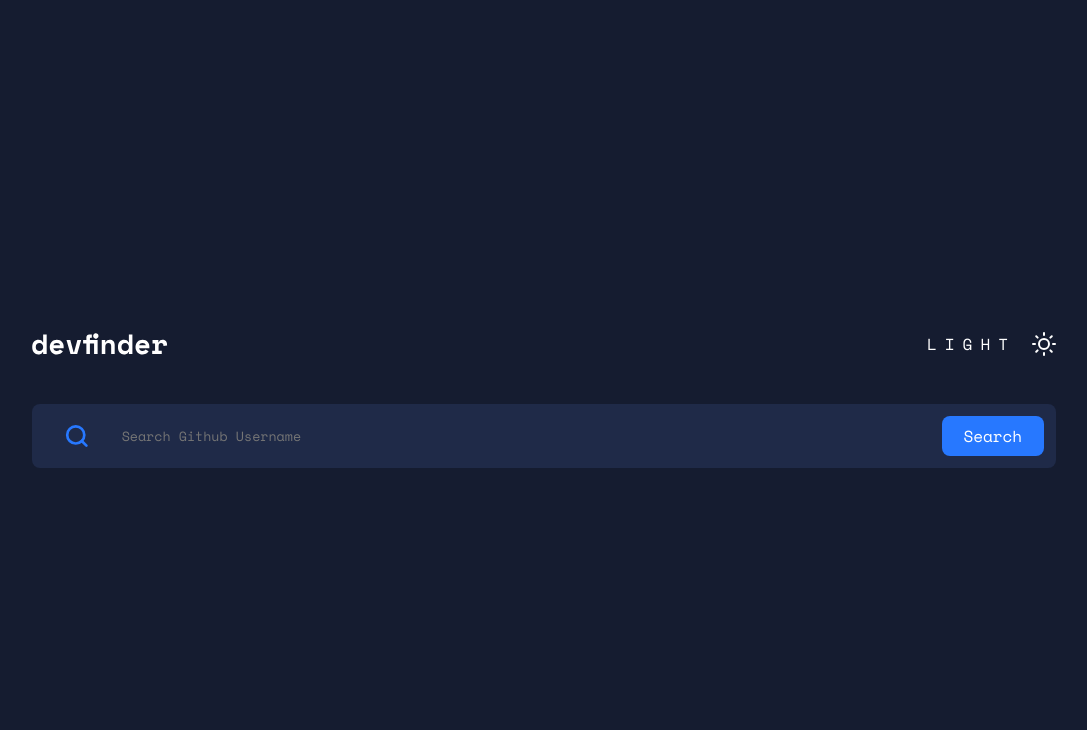
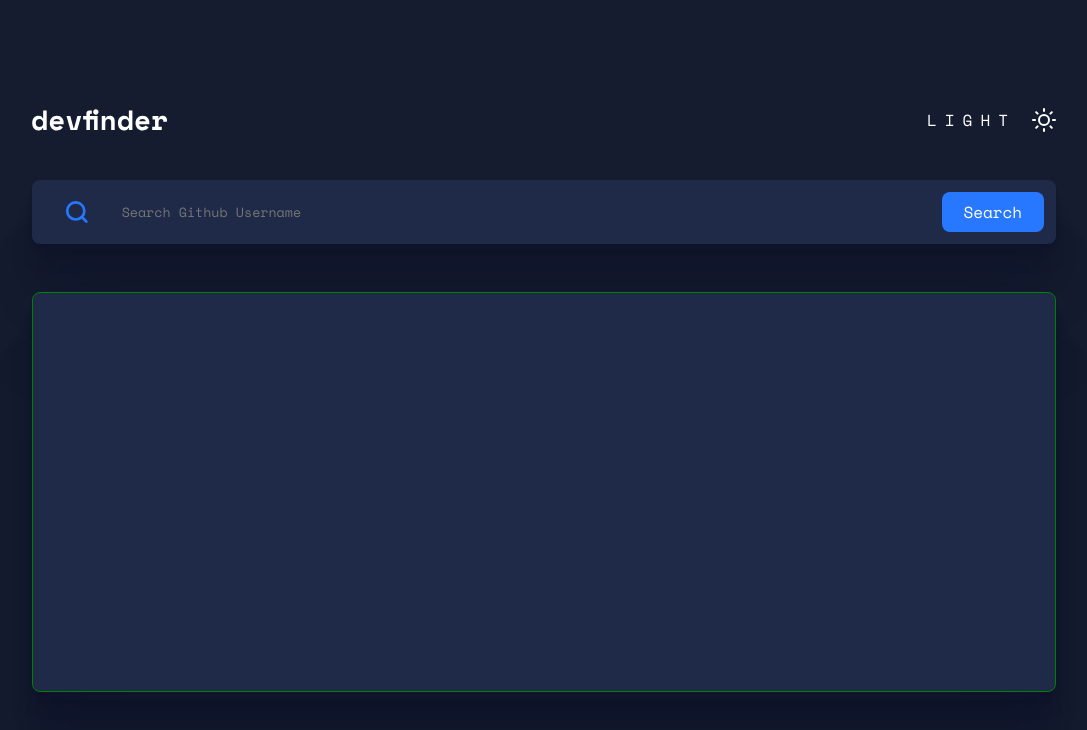
Before and after one commit to giovannamoeller/dev-finder, a React (Create React App) app: page / in a window 1280 px wide. Shown: the top 730 px of the page, without its empty margins (96-1183 px from the left). Built offline with nearby package versions, Linux system fonts and the light colour scheme.

Commit message:
Creating profile user container

```diff
--- a/src/components/Input/styles.js
+++ b/src/components/Input/styles.js
@@ -7,6 +7,7 @@ export const InputContainer = styled.form`
   display: flex;
   align-items: center;
   border-radius: 0.5rem;
+  box-shadow: 0px 100px 80px rgba(12, 12, 37, 0.11), 0px 64.8148px 46.8519px rgba(12, 12, 37, 0.0835185), 0px 38.5185px 25.4815px rgba(12, 12, 37, 0.0668148), 0px 20px 13px rgba(12, 12, 37, 0.055), 0px 8.14815px 6.51852px rgba(12, 12, 37, 0.0431852), 0px 1.85185px 3.14815px rgba(12, 12, 37, 0.0264815);
 
   input {
     width: 100%;
--- /dev/null
+++ b/src/components/ProfileUser/index.js
@@ -0,0 +1,10 @@
+import { ProfileUserContainer } from './styles';
+import { MapPin, Link, Twitter, Briefcase  } from 'react-feather';
+
+export function ProfileUser() {
+  return (
+    <ProfileUserContainer>
+
+    </ProfileUserContainer>
+  )
+}
--- /dev/null
+++ b/src/components/ProfileUser/styles.js
@@ -0,0 +1,11 @@
+import styled from "styled-components";
+
+export const ProfileUserContainer = styled.section`
+  width: 100%;
+  border: 1px solid green;
+  height: 50vh;
+  margin-top: 3rem;
+  border-radius: 0.5rem;
+  background: #1F2A48;
+  box-shadow: 0px 100px 80px rgba(12, 12, 37, 0.11), 0px 64.8148px 46.8519px rgba(12, 12, 37, 0.0835185), 0px 38.5185px 25.4815px rgba(12, 12, 37, 0.0668148), 0px 20px 13px rgba(12, 12, 37, 0.055), 0px 8.14815px 6.51852px rgba(12, 12, 37, 0.0431852), 0px 1.85185px 3.14815px rgba(12, 12, 37, 0.0264815);
+`;
--- a/src/pages/Home/index.js
+++ b/src/pages/Home/index.js
@@ -1,5 +1,6 @@
 import { Header } from '../../components/Header';
 import { Input } from '../../components/Input';
+import { ProfileUser } from '../../components/ProfileUser';
 import { Container } from './styles';
 
 export function Home() {
@@ -7,6 +8,7 @@ export function Home() {
     <Container>
       <Header/>
       <Input/>
+      <ProfileUser/>
     </Container>
   )
 }
```
